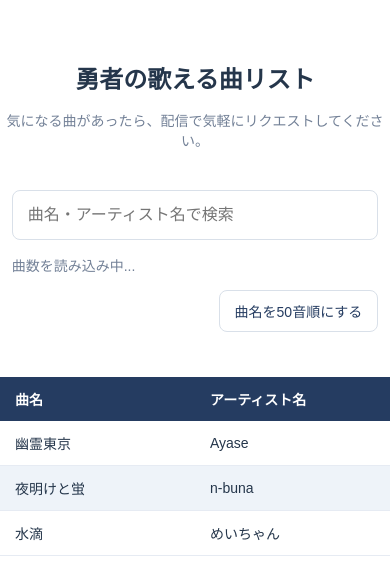
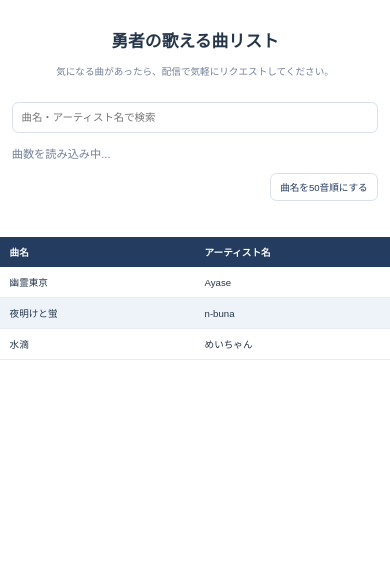
Before and after one commit to yusyaaaaaaaaaa16-rgb/yuusha-songlist, a plain HTML site: page index.html in a window 390 px wide. Drawn offline with Linux system fonts and the light colour scheme; no server answers.

Commit message:
Add files via upload

```diff
--- a/index.html
+++ b/index.html
@@ -194,6 +194,85 @@ thead th {
     .sort-box,
     .count-box {
         width: 94%;
+    }
+}
+
+/* 全体を少しコンパクトにする */
+
+h1 {
+    font-size: 30px;
+    margin-top: 45px;
+}
+
+p {
+    font-size: 13px;
+}
+
+table {
+    max-width: 900px;
+    margin-top: 30px;
+}
+
+th, td {
+    font-size: 14px;
+    padding: 12px 15px;
+}
+
+.search-box {
+    max-width: 900px;
+    margin-top: 30px;
+}
+
+.search-box input {
+    font-size: 14px;
+    padding: 12px;
+}
+
+.sort-box,
+.count-box {
+    max-width: 900px;
+}
+
+
+/* スマホではさらにコンパクトにする */
+
+@media screen and (max-width: 600px) {
+
+    h1 {
+        font-size: 21px;
+        margin-top: 35px;
+    }
+
+    p {
+        font-size: 12px;
+    }
+
+    th, td {
+        font-size: 12px;
+        padding: 10px 12px;
+        white-space: nowrap;
+    }
+
+    .search-box input {
+        font-size: 13px;
+        padding: 11px;
+    }
+
+    .sort-box button {
+        font-size: 12px;
+        padding: 8px 12px;
+    }
+}
+
+/* パソコンでは全体を90%に縮小 */
+body {
+    zoom: 0.9;
+}
+
+/* スマホでは全体を80%に縮小 */
+@media screen and (max-width: 600px) {
+    body {
+        zoom: 0.8;
     }
 }
 </style>
```
